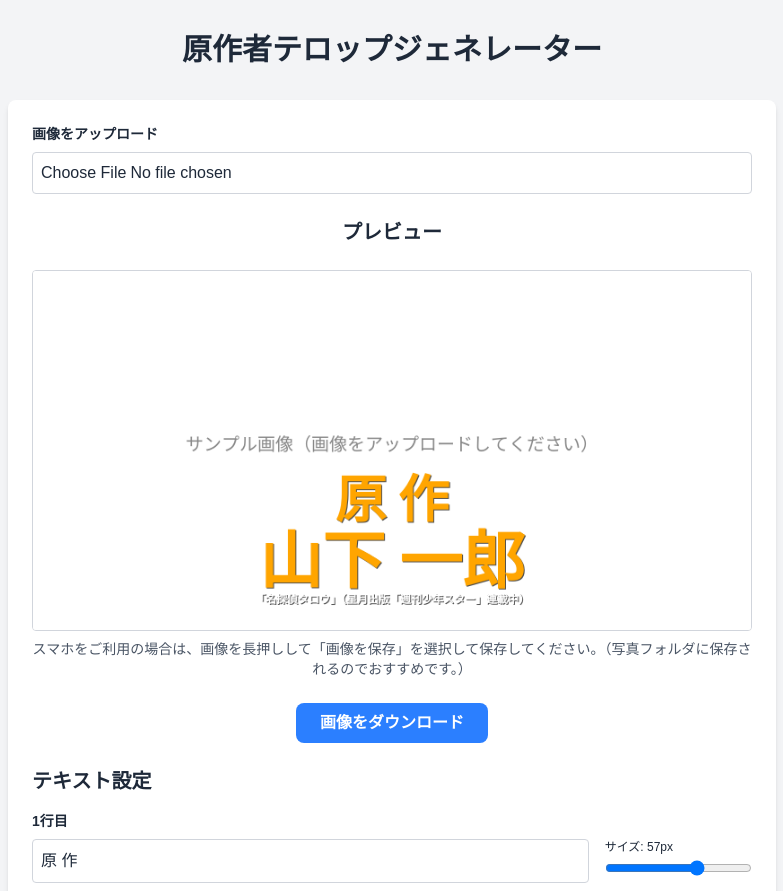
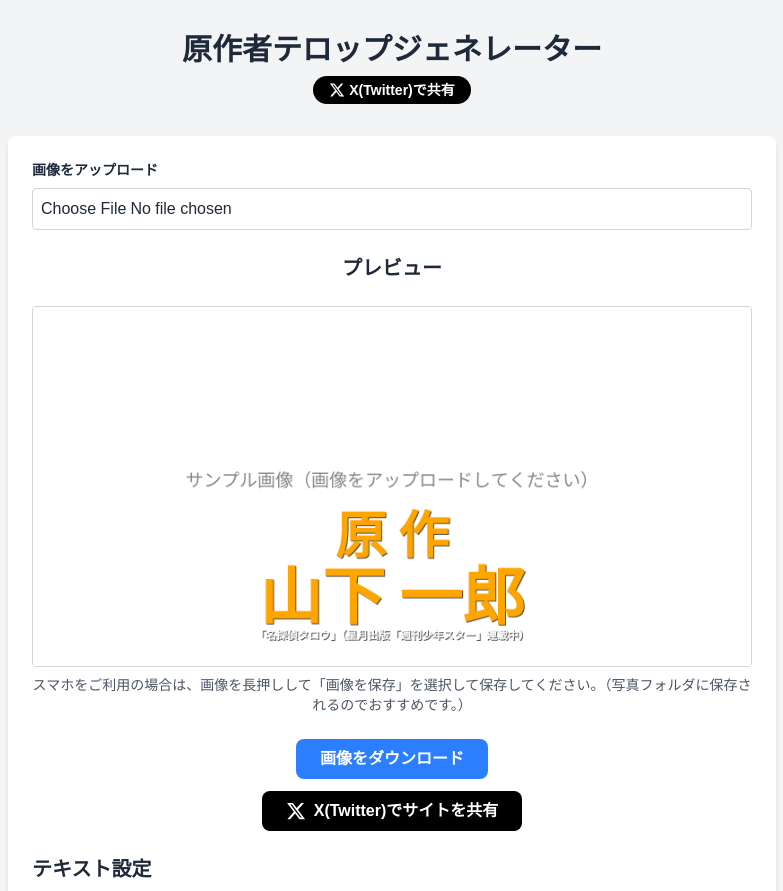
Before and after one commit to n3xem/n3xem-original-author-caption-generator, a Next.js app: page / in a window 1280 px wide. Shown: the top 891 px of the page, without its empty margins (248-1031 px from the left). Built offline with nearby package versions, Linux system fonts and the light colour scheme.

Commit message:
サイトを共有できるボタンを追加

```diff
--- a/src/app/page.tsx
+++ b/src/app/page.tsx
@@ -172,7 +172,26 @@ export default function Home() {
 
     return (
         <div className="min-h-screen p-8 flex flex-col items-center justify-center bg-gray-100 font-[var(--font-noto-sans-jp)]">
-            <h1 className="text-3xl font-bold mb-8 text-gray-800">原作者テロップジェネレーター</h1>
+            <h1 className="text-3xl font-bold mb-2 text-gray-800">原作者テロップジェネレーター</h1>
+
+            <button
+                onClick={() => {
+                    // 現在のURLをエンコード
+                    const shareUrl = encodeURIComponent(window.location.href);
+                    // テキストをエンコード
+                    const shareText = encodeURIComponent("原作者テロップジェネレーターで画像を作成してみよう！");
+                    // X(Twitter)共有URL
+                    const twitterUrl = `https://twitter.com/intent/tweet?text=${shareText}&url=${shareUrl}`;
+                    // 新しいウィンドウで開く
+                    window.open(twitterUrl, "_blank");
+                }}
+                className="mb-8 bg-black hover:bg-gray-800 text-white py-1 px-4 rounded-full text-sm font-semibold flex items-center justify-center"
+            >
+                <svg className="w-4 h-4 mr-1" viewBox="0 0 24 24" fill="currentColor">
+                    <path d="M18.244 2.25h3.308l-7.227 8.26 8.502 11.24H16.17l-5.214-6.817L4.99 21.75H1.68l7.73-8.835L1.254 2.25H8.08l4.713 6.231zm-1.161 17.52h1.833L7.084 4.126H5.117z" />
+                </svg>
+                X(Twitter)で共有
+            </button>
 
             <div className="w-full max-w-3xl bg-white p-6 rounded-lg shadow-md">
                 <div className="mb-6">
@@ -211,6 +230,27 @@ export default function Home() {
                                 className="mt-6 bg-blue-500 hover:bg-blue-600 text-white py-2 px-6 rounded-lg font-semibold"
                             >
                                 画像をダウンロード
+                            </button>
+                        )}
+
+                        {processedImage && (
+                            <button
+                                onClick={() => {
+                                    // 現在のURLをエンコード
+                                    const shareUrl = encodeURIComponent(window.location.href);
+                                    // テキストをエンコード
+                                    const shareText = encodeURIComponent("原作者テロップジェネレーターで画像を作成しました！");
+                                    // X(Twitter)共有URL
+                                    const twitterUrl = `https://twitter.com/intent/tweet?text=${shareText}&url=${shareUrl}`;
+                                    // 新しいウィンドウで開く
+                                    window.open(twitterUrl, "_blank");
+                                }}
+                                className="mt-3 bg-black hover:bg-gray-800 text-white py-2 px-6 rounded-lg font-semibold flex items-center justify-center"
+                            >
+                                <svg className="w-5 h-5 mr-2" viewBox="0 0 24 24" fill="currentColor">
+                                    <path d="M18.244 2.25h3.308l-7.227 8.26 8.502 11.24H16.17l-5.214-6.817L4.99 21.75H1.68l7.73-8.835L1.254 2.25H8.08l4.713 6.231zm-1.161 17.52h1.833L7.084 4.126H5.117z" />
+                                </svg>
+                                X(Twitter)でサイトを共有
                             </button>
                         )}
                     </div>
```
